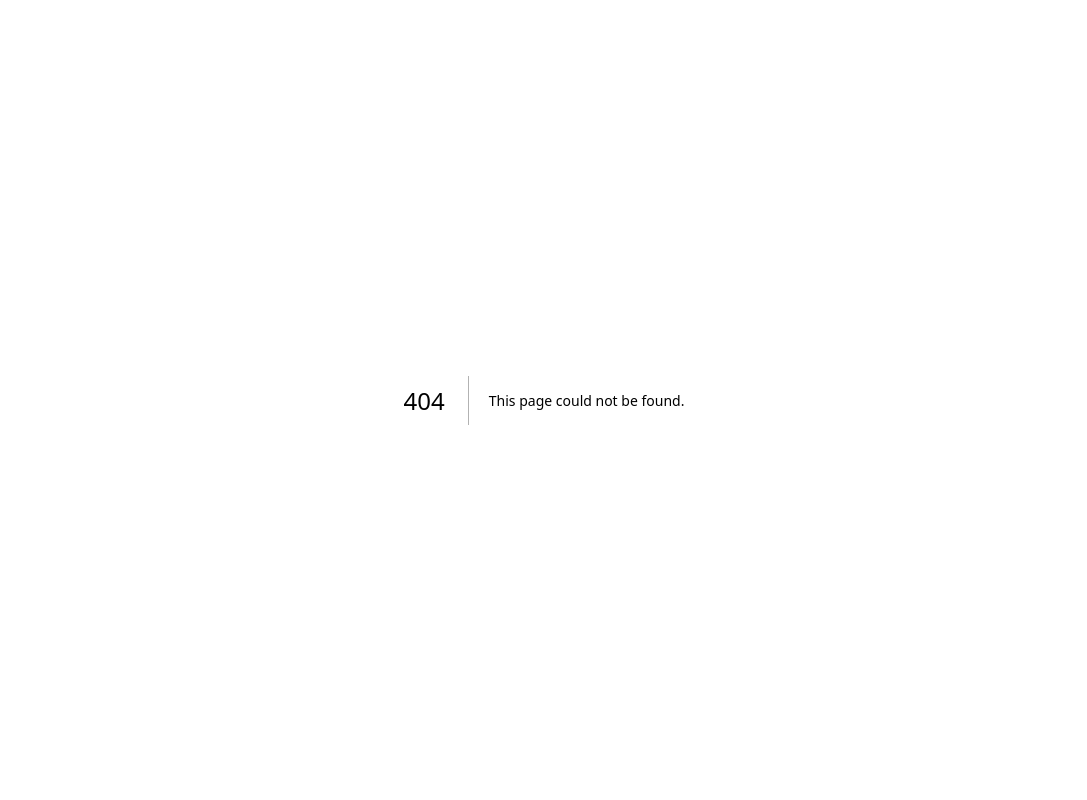
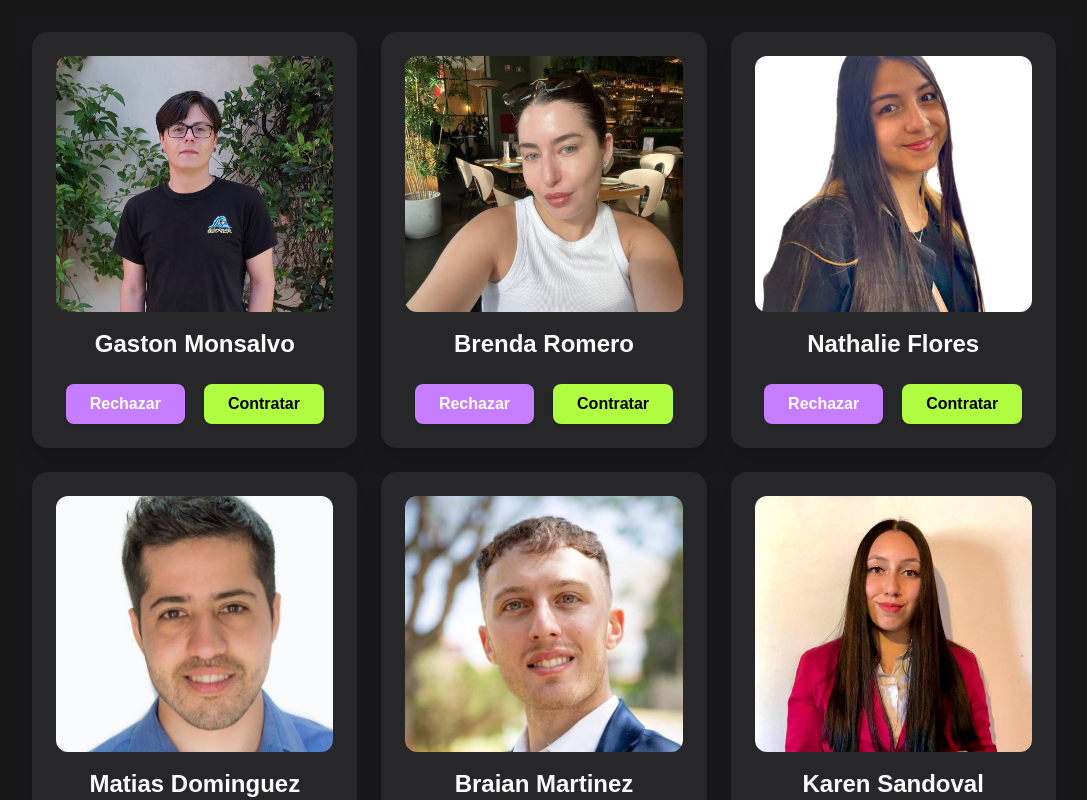
Before and after one commit to gastonmonsalvo/react-proyect-global, a Next.js app: page /carrito in a window 1280 px wide. Before the commit this address had no page. Shown: the top 800 px of the page, without its empty margins (96-1183 px from the left). Built offline with nearby package versions, Linux system fonts and the light colour scheme.

Commit message:
cambios de carrito

```diff
--- /dev/null
+++ b/src/components/CardsCarrito.jsx
@@ -0,0 +1,175 @@
+import { useState } from "react";
+
+// Datos con imágenes y nombres
+const cardsData = [
+  { name: "Gaston Monsalvo", img: "/img/gaston.png.jpg" },
+  { name: "Brenda Romero", img: "/img/brenda.png.jpg" },
+  { name: "Nathalie Flores", img: "/img/natty.png.jpg" },
+  { name: "Matias Dominguez", img: "/img/matias.png.jpg" },
+  { name: "Braian Martinez", img: "/img/braian.png.jpg" },
+  { name: "Karen Sandoval", img: "/img/karen.png.jpg" },
+  { name: "Ibar Caubet", img: "/img/ibar.png.jpg" },
+  { name: "Pedro Mendive", img: "/img/pedro.png.jpg" },
+  { name: "Ianela Tenaglia", img: "/img/ianela.png.jpg" },
+  ];
+
+export default function CardsCarrito() {
+  // Estado con las cards que aún no fueron rechazadas ni contratadas
+  const [cards, setCards] = useState(cardsData);
+
+  // Estado para abrir el modal de contrato con un dev seleccionado
+  const [selectedDev, setSelectedDev] = useState(null);
+
+  // Formulario del contrato
+  const [form, setForm] = useState({ salario: "", lenguaje: "", horas: "" });
+
+  // Lista de contratos enviados
+  const [contracts, setContracts] = useState([]);
+
+  // Rechaza y elimina una card del array
+  const handleReject = (name) => {
+    setCards((prev) => prev.filter((card) => card.name !== name));
+  };
+
+  // Abre el modal con los datos del dev
+  const handleAccept = (dev) => {
+    setSelectedDev(dev);
+  };
+
+  // Actualiza los valores del formulario
+  const handleChange = (e) => {
+    setForm({ ...form, [e.target.name]: e.target.value });
+  };
+
+  // Envía el contrato, guarda y elimina la card
+  const handleSubmit = () => {
+    const newContract = {
+      dev: selectedDev.name,
+      ...form,
+    };
+    setContracts([...contracts, newContract]);
+    setCards((prev) => prev.filter((card) => card.name !== selectedDev.name));
+    setSelectedDev(null);
+    setForm({ salario: "", lenguaje: "", horas: "" });
+  };
+
+  return (
+    <div className="p-4 bg-zinc-900 min-h-screen font-sans text-white">
+      {/* Grid responsive con las cards */}
+      <div className="grid grid-cols-1 sm:grid-cols-1 md:grid-cols-2 lg:grid-cols-3 gap-6 max-w-7xl mx-auto">
+        {cards.map(({ name, img }, index) => (
+          <div
+            key={index}
+            className="bg-zinc-800 rounded-2xl shadow-xl p-6 flex flex-col items-center"
+          >
+            {/* Imagen de la persona */}
+            <img
+              src={img}
+              alt={name}
+              className="w-full h-64 object-cover rounded-xl mb-4"
+            />
+            {/* Nombre de la persona */}
+            <h2 className="text-2xl font-bold text-center text-white mb-6">
+              {name}
+            </h2>
+            {/* Botones de acción */}
+            <div className="flex justify-around w-full">
+              {/* Rechazar */}
+              <button
+                onClick={() => handleReject(name)}
+                className="px-6 py-2 rounded-lg shadow font-semibold transition hover:brightness-110"
+                style={{ backgroundColor: "rgb(199, 125, 255)", color: "white" }}
+              >
+                Rechazar
+              </button>
+              {/* Contratar */}
+              <button
+                onClick={() => handleAccept({ name, img })}
+                className="px-6 py-2 rounded-lg shadow font-semibold transition hover:brightness-110"
+                style={{ backgroundColor: "rgb(175, 252, 65)", color: "black" }}
+              >
+                Contratar
+              </button>
+            </div>
+          </div>
+        ))}
+      </div>
+
+      {/* Modal de contrato */}
+      {selectedDev && (
+        <div className="fixed inset-0 bg-black/80 flex items-center justify-center z-50">
+          <div className="bg-zinc-800 p-6 rounded-2xl w-80 shadow-xl">
+            {/* Título en verde */}
+            <h2 className="text-xl font-bold text-[rgb(175,252,65)] mb-4">
+              Contrato laboral
+            </h2>
+
+            <p className="mb-2">
+              Para: <span className="font-semibold">{selectedDev.name}</span>
+            </p>
+
+            {/* Inputs del contrato */}
+            <input
+              name="salario"
+
+
+placeholder="Salario ofrecido"
+              value={form.salario}
+              onChange={handleChange}
+              className="w-full p-2 mb-2 rounded bg-zinc-700 text-white"
+            />
+            <input
+              name="lenguaje"
+              placeholder="Lenguaje requerido"
+              value={form.lenguaje}
+              onChange={handleChange}
+              className="w-full p-2 mb-2 rounded bg-zinc-700 text-white"
+            />
+            <input
+              name="horas"
+              placeholder="Horas de trabajo"
+              value={form.horas}
+              onChange={handleChange}
+              className="w-full p-2 mb-4 rounded bg-zinc-700 text-white"
+            />
+
+            {/* Botones del modal */}
+            <div className="flex justify-end gap-2">
+              <button
+                onClick={() => setSelectedDev(null)}
+                className="text-sm text-gray-300 hover:underline"
+              >
+                Cancelar
+              </button>
+              <button
+                onClick={handleSubmit}
+                className="bg-[rgb(199,125,255)] hover:bg-violet-400 text-black px-3 py-1 rounded-xl text-sm"
+              >
+                Enviar contrato
+              </button>
+            </div>
+          </div>
+        </div>
+      )}
+
+      {/* Lista de contratos enviados */}
+      {contracts.length > 0 && (
+        <div className="mt-10 max-w-2xl mx-auto">
+          <h3 className="text-lg font-semibold mb-3 text-[rgb(175,252,65)]">
+            Contratos enviados
+          </h3>
+          <ul className="space-y-2">
+            {contracts.map((c, i) => (
+              <li
+                key={i}
+                className="bg-zinc-800 p-4 rounded-xl text-sm text-white shadow"
+              >
+                <strong>{c.dev}</strong> — 💵 {c.salario} | 💻 {c.lenguaje} | ⏰ {c.horas}
+              </li>
+            ))}
+          </ul>
+        </div>
+      )}
+    </div>
+  );
+}
--- /dev/null
+++ b/src/pages/carrito.jsx
@@ -0,0 +1,9 @@
+import CardsCarrito from "../components/CardsCarrito";
+
+export default function CarritoPage() {
+  return (
+    <div className="min-h-screen bg-neutral-900 flex items-center justify-center p-4">
+      <CardsCarrito />
+    </div>
+  );
+}
```
